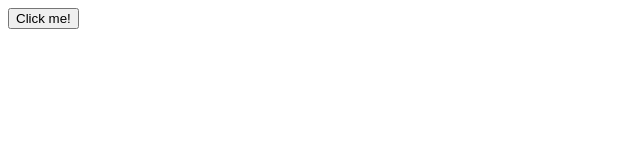
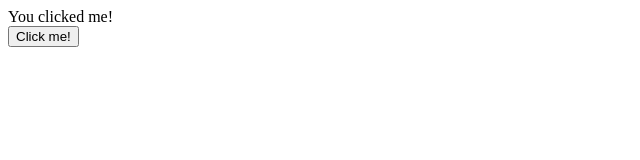
Before and after one commit to keeppassion/keeppassion.github.io, a plain HTML site: page button.html in a window 1280 px wide. Both pictures are taken after a click on the button "Click me!". Shown: the whole page, without its empty margins (0-640 px from the left). Drawn offline with Linux system fonts and the light colour scheme.

Commit message:
fixed the function

```diff
--- a/button.html
+++ b/button.html
@@ -2,12 +2,13 @@
     <HEAD>
         <SCRIPT>
             function clickButton() {
-                alert("you clicked me");
+                document.getElementById("test").innerHTML = "You clicked me!";
             }
         </SCRIPT>
     </HEAD>
 
     <BODY>
-        <Button onclick="clickButton">Click me!</Button>
+        <div id="test"></div>
+        <Button onclick="clickButton()">Click me!</Button>
     </BODY>
 </HTML>
```
